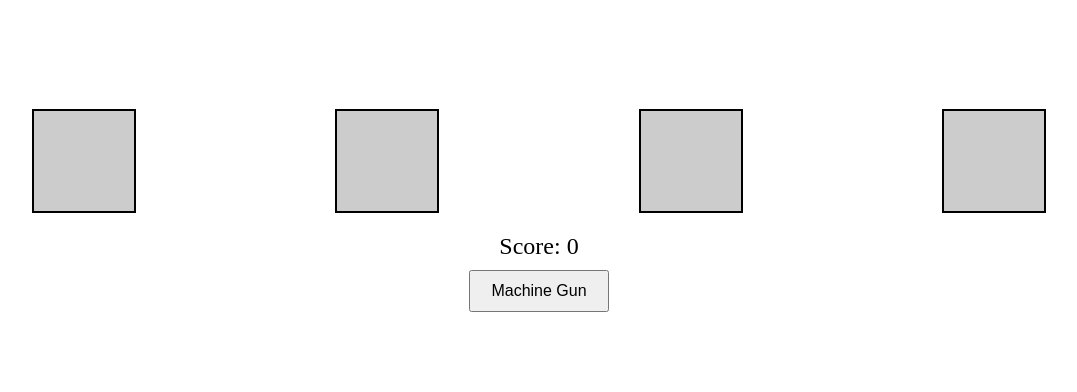
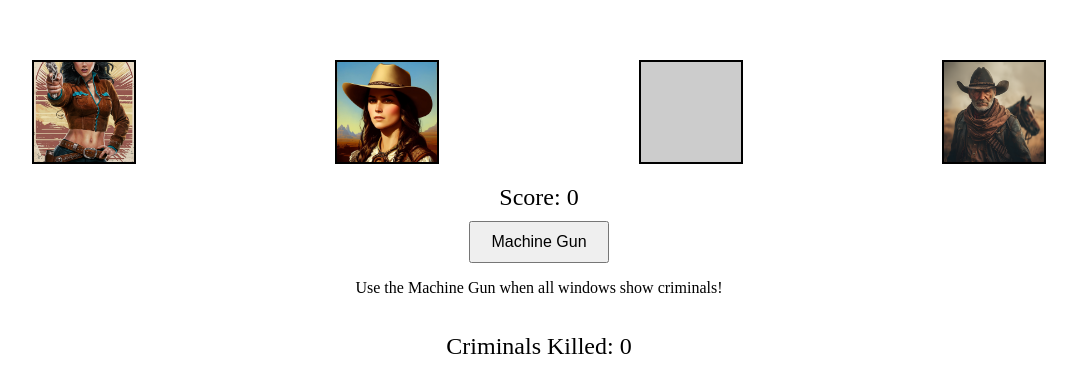
Before and after one commit to TranshumanistAJ/Shoot-The-Criminals, a plain HTML site: page index.html in a window 1280 px wide. Shown: the part 190-582 px from the top of the page, without its empty margins (101-1178 px from the left). Drawn offline with Linux system fonts and the light colour scheme.

Commit message:
add paragraph to instruct the user when to use the mashine gun

```diff
--- a/assets/css/styles.css
+++ b/assets/css/styles.css
@@ -6,6 +6,7 @@ body {
     height: 100vh;
     background-image: url('assets/images/bar.jpg');
     background-size: cover;
+    background-position: center;
     margin: 0;
 }
 
@@ -42,7 +43,7 @@ body {
     bottom: 0;
 }
 
-#score {
+#score, #killCount {
     margin-top: 20px;
     font-size: 24px;
 }
--- a/assets/js/script.js
+++ b/assets/js/script.js
@@ -1,7 +1,9 @@
 let score = 0;
+let killCount = 0;
 let gameInterval;
 const windows = document.querySelectorAll('.window');
 const scoreDisplay = document.getElementById('score');
+const killCountDisplay = document.getElementById('killCount');
 const machineGunButton = document.getElementById('machineGun');
 
 function startGame() {
@@ -21,10 +23,10 @@ function startGame() {
                 window.classList.add('show');
                 setTimeout(() => {
                     window.classList.remove('show');
-                }, 2000);
+                }, 3500); // Adjusted interval to 3.5 seconds
             }
         });
-    }, 2000); // Adjusted interval to 2 seconds
+    }, 3500); // Adjusted interval to 3.5 seconds
 }
 
 windows.forEach(window => {
@@ -33,12 +35,14 @@ windows.forEach(window => {
         const innocentImage = window.querySelector('.innocent[style*="block"]');
         if (criminalImage) {
             score += 10;
+            killCount += 1;
             window.classList.remove('show');
             criminalImage.style.display = 'none';
         } else if (innocentImage) {
             score -= 10;
         }
         scoreDisplay.textContent = `Score: ${score}`;
+        killCountDisplay.textContent = `Criminals Killed: ${killCount}`;
         if (score >= 200) {
             alert('You win!');
             clearInterval(gameInterval);
@@ -56,6 +60,7 @@ machineGunButton.addEventListener('click', () => {
     if (allCriminals) {
         windows.forEach(window => {
             score += 20;
+            killCount += 1;
             window.classList.remove('show');
             const criminalImage = window.querySelector('.criminal[style*="block"]');
             if (criminalImage) {
@@ -67,6 +72,7 @@ machineGunButton.addEventListener('click', () => {
         clearInterval(gameInterval);
     }
     scoreDisplay.textContent = `Score: ${score}`;
+    killCountDisplay.textContent = `Criminals Killed: ${killCount}`;
 });
 
 startGame();
--- a/index.html
+++ b/index.html
@@ -8,13 +8,35 @@
 </head>
 <body>
     <div id="game">
-        <div class="window" id="window1"></div>
-        <div class="window" id="window2"></div>
-        <div class="window" id="window3"></div>
-        <div class="window" id="window4"></div>
+        <div class="window" id="window1">
+            <img src="assets/images/criminal1.webp" class="criminal" alt="Criminal">
+            <img src="assets/images/criminal2.png" class="criminal" alt="Criminal">
+            <img src="assets/images/innocent1.webp" class="innocent" alt="Innocent">
+            <img src="assets/images/innocent2.webp" class="innocent" alt="Innocent">
+        </div>
+        <div class="window" id="window2">
+            <img src="assets/images/criminal1.webp" class="criminal" alt="Criminal">
+            <img src="assets/images/criminal2.png" class="criminal" alt="Criminal">
+            <img src="assets/images/innocent1.webp" class="innocent" alt="Innocent">
+            <img src="assets/images/innocent2.webp" class="innocent" alt="Innocent">
+        </div>
+        <div class="window" id="window3">
+            <img src="assets/images/criminal1.webp" class="criminal" alt="Criminal">
+            <img src="assets/images/criminal2.png" class="criminal" alt="Criminal">
+            <img src="assets/images/innocent1.webp" class="innocent" alt="Innocent">
+            <img src="assets/images/innocent2.webp" class="innocent" alt="Innocent">
+        </div>
+        <div class="window" id="window4">
+            <img src="assets/images/criminal1.webp" class="criminal" alt="Criminal">
+            <img src="assets/images/criminal2.png" class="criminal" alt="Criminal">
+            <img src="assets/images/innocent1.webp" class="innocent" alt="Innocent">
+            <img src="assets/images/innocent2.webp" class="innocent" alt="Innocent">
+        </div>
     </div>
     <div id="score">Score: 0</div>
     <button id="machineGun">Machine Gun</button>
+    <p>Use the Machine Gun when all windows show criminals!</p>
+    <div id="killCount">Criminals Killed: 0</div>
     <script src="assets/js/script.js"></script>
 </body>
 </html>
```
